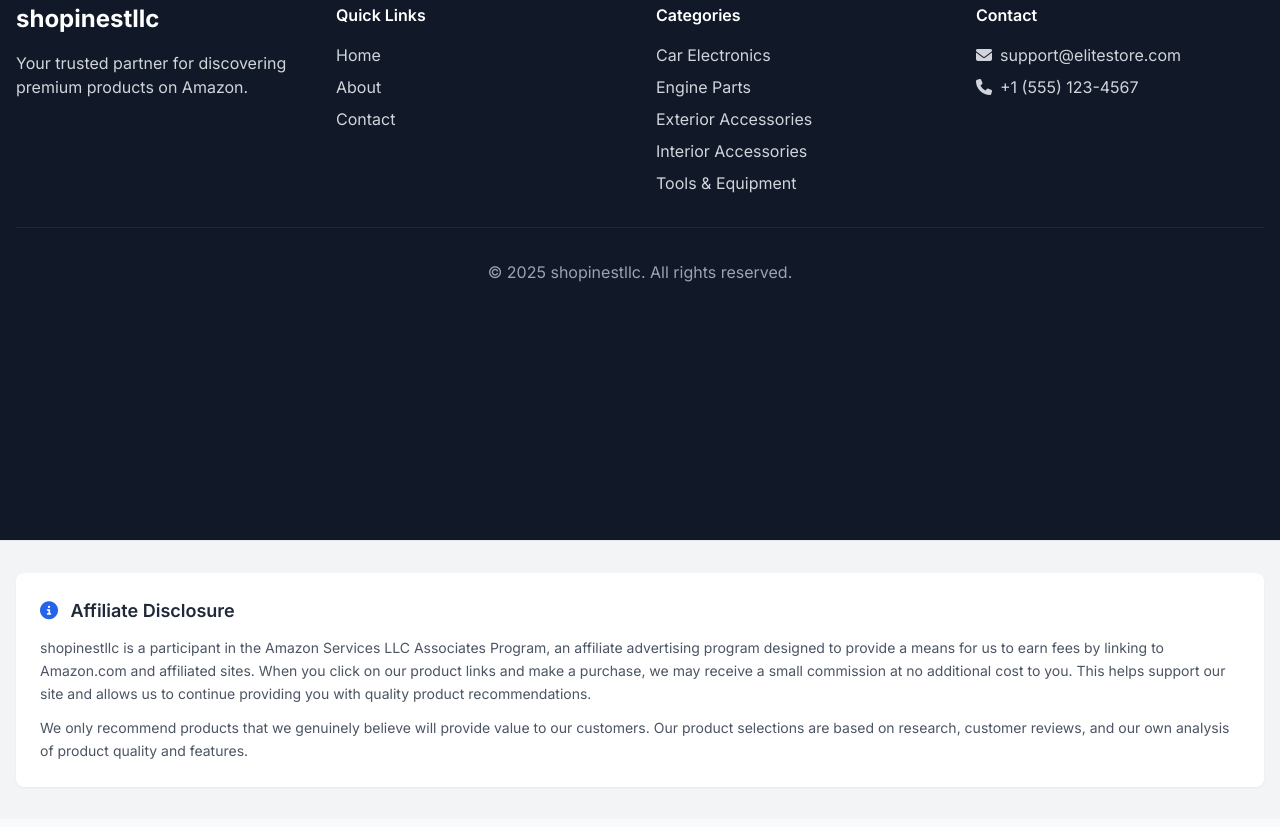
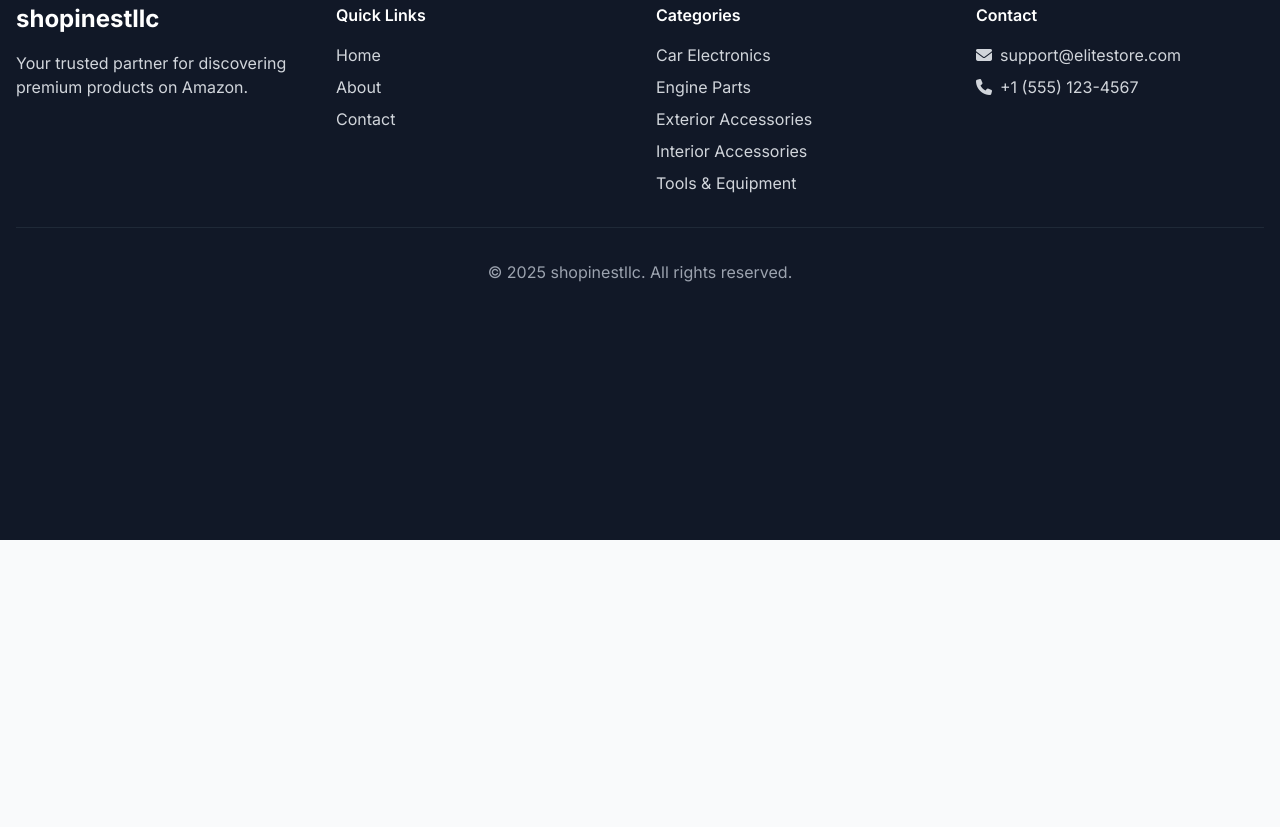
Before and after one commit to sohaibzafar701/huraira-static-web, a plain HTML site: page auto-parts.html in a window 1280 px wide. Shown: the part 3360-4187 px from the top of the page. After the commit the page ends 4092 px from the top, so only its background shows below. Drawn offline with nearby package versions, Linux system fonts and the light colour scheme.

Commit message:
Update auto-parts.html

```diff
--- a/auto-parts.html
+++ b/auto-parts.html
@@ -659,22 +659,7 @@
     </footer>
 
     <!-- Affiliate Disclosure -->
-    <div class="bg-gray-100 border-t border-gray-200 py-8">
-        <div class="max-w-7xl mx-auto px-4">
-            <div class="bg-white p-6 rounded-lg shadow-sm">
-                <h3 class="text-lg font-semibold mb-3 text-gray-800">
-                    <i class="fas fa-info-circle text-blue-600 mr-2"></i>
-                    Affiliate Disclosure
-                </h3>
-                <p class="text-gray-600 text-sm leading-relaxed">
-                    shopinestllc is a participant in the Amazon Services LLC Associates Program, an affiliate advertising program designed to provide a means for us to earn fees by linking to Amazon.com and affiliated sites. When you click on our product links and make a purchase, we may receive a small commission at no additional cost to you. This helps support our site and allows us to continue providing you with quality product recommendations.
-                </p>
-                <p class="text-gray-600 text-sm leading-relaxed mt-3">
-                    We only recommend products that we genuinely believe will provide value to our customers. Our product selections are based on research, customer reviews, and our own analysis of product quality and features.
-                </p>
-            </div>
-        </div>
-    </div>
+
 
     <script type="application/ld+json">
     {
@@ -1297,4 +1282,5 @@
         });
     </script>
 </body>
+
 </html>
```
